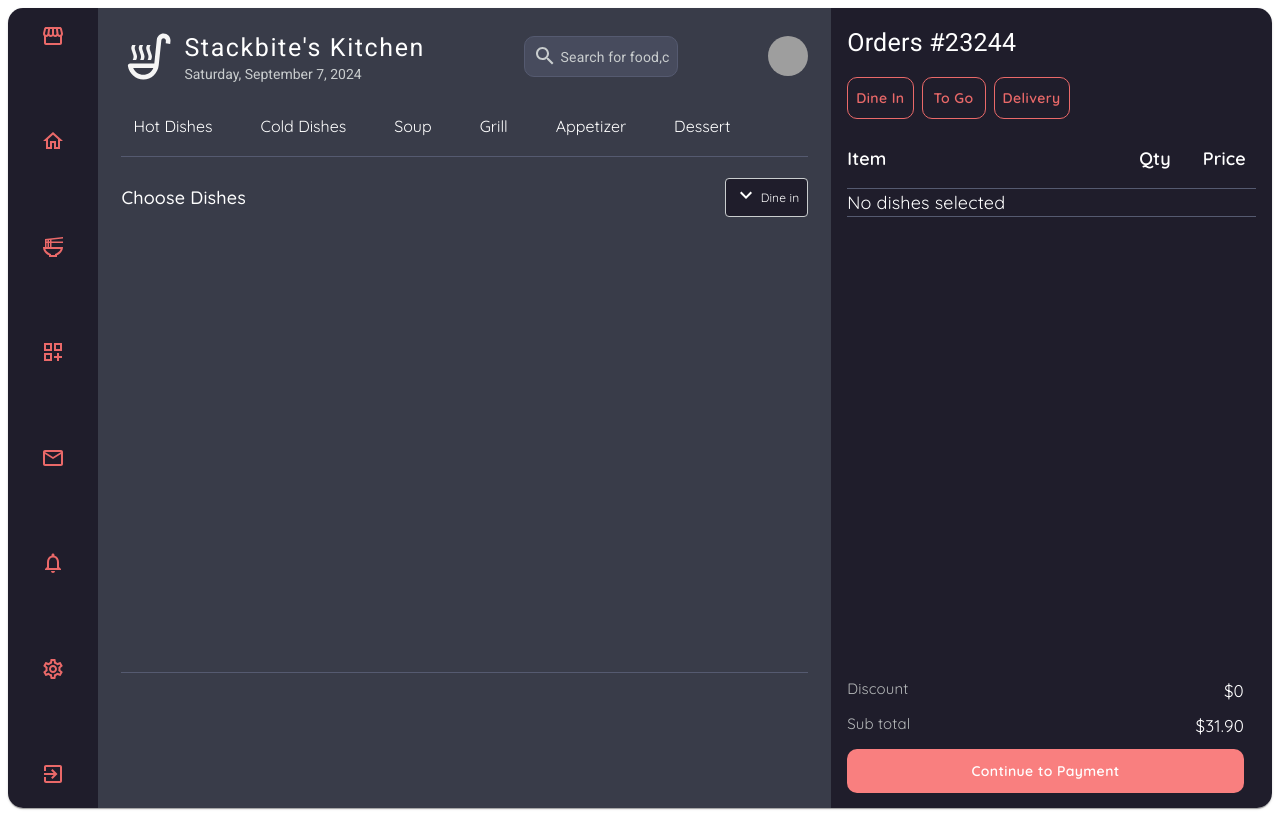
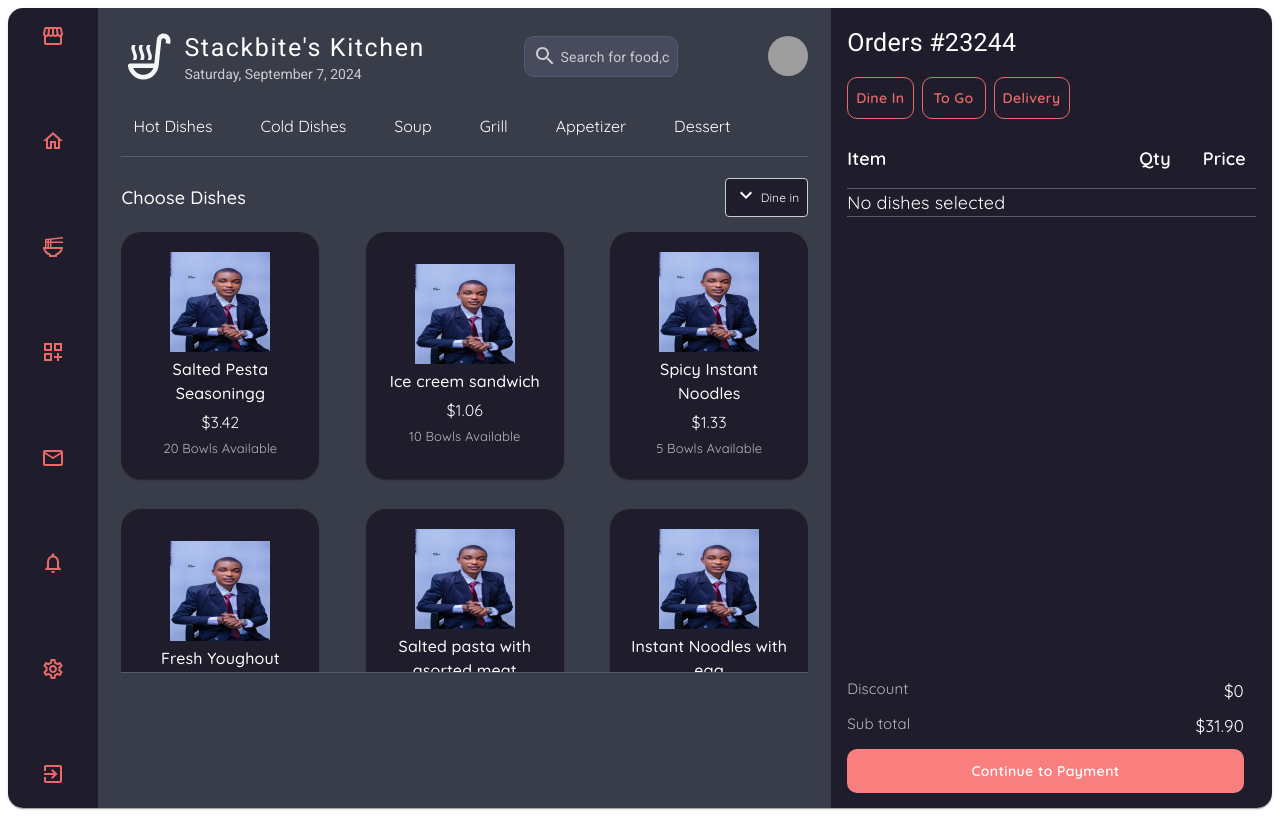
Before and after one commit to A-Richdom/FOOD-ORDERING-WEBITE, a React (Vite) app: page / in a window 1280 px wide. Built offline with nearby package versions, Linux system fonts and the light colour scheme; grey boxes are pictures that could not be loaded.

Commit message:
Correct initialization syntax for dishes in initialState object

```diff
--- a/src/Components/FEATURES/DishesSlice.js
+++ b/src/Components/FEATURES/DishesSlice.js
@@ -4,7 +4,116 @@ import { saveStateToLocalStorage, loadStateFromLocalStorage } from './LocalStora
 
 // Initialize state
 const initialState = loadStateFromLocalStorage() || {
-    dishes: [],
+    dishes : [
+        {
+            customer: 'Harry Richdom01',
+            imgSrc: 'CustomerImages/customer.jpg',
+            name: 'Salted Pesta Seasoningg',
+            price: '$3.42',
+            unitAvailable: '20 Bowls Available',
+            quantity: '3',
+            totalPrice: '$10.26',
+        },
+        {
+            customer: 'Harry Richdom02',
+            imgSrc: 'CustomerImages/customer.jpg',
+            name: 'Ice creem sandwich',
+            price: '$1.06',
+            unitAvailable: '10 Bowls Available',
+            quantity: '6',
+            totalPrice: '$20.56',
+        },
+        {
+            customer: 'Harry Richdom03',
+            imgSrc: 'CustomerImages/customer.jpg',
+            name: 'Spicy Instant Noodles',
+            price: '$1.33',
+            unitAvailable: '5 Bowls Available',
+            quantity: '9',
+            totalPrice: '$105.50',
+        },
+        {
+            customer: 'Harry Richdom04',
+            imgSrc: 'CustomerImages/customer.jpg',
+            name: 'Fresh Youghout',
+            price: '$3.33',
+            unitAvailable: '4 Bowls Available',
+            quantity: '2',
+            totalPrice: '$20.89',
+        },
+        {
+            customer: 'Harry Richdom05',
+            imgSrc: 'CustomerImages/customer.jpg',
+            name: 'Salted pasta with asorted meat',
+            price: '$2.33',
+            unitAvailable: '15 Bowls Available',
+            quantity: '35',
+            totalPrice: '$70.00',
+        },
+        {
+            customer: 'Harry Richdom06',
+            imgSrc: 'CustomerImages/customer.jpg',
+            name: 'Instant Noodles with egg',
+            price: '$10.33',
+            unitAvailable: '10 Bowls Available',
+            quantity: '1',
+            totalPrice: '$10.56',
+        },
+        {
+            customer: 'Harry Richdom07',
+            imgSrc: 'CustomerImages/customer.jpg',
+            name: 'Salted Pasta Seasooning',
+            price: '$3.42',
+            unitAvailable: '20 Bowls Available',
+            quantity: '120',
+            totalPrice: '$490.45',
+        },
+        {
+            customer: 'Harry Richdom08',
+            imgSrc: 'CustomerImages/customer.jpg',
+            name: 'Ice cream sandwich',
+            price: '$1.06',
+            unitAvailable: '3 Bowls Available',
+            quantity: '3',
+            totalPrice: '$23.11',
+        },
+        {
+            customer: 'Harry Richdom09',
+            imgSrc: 'CustomerImages/customer.jpg',
+            name: 'Spicy Instant Noodles',
+            price: '$1.33',
+            unitAvailable: '10 Bowls Available',
+            quantity: '25',
+            totalPrice: '$24.33',
+        },
+        {
+            customer: 'Harry Richdom10',
+            imgSrc: 'CustomerImages/customer.jpg',
+            name: 'Fresh Yooughout',
+            price: '$3.33',
+            unitAvailable: '20 Bowl Available',
+            quantity: '3',
+            totalPrice: '$10.11',
+        },
+        {
+            customer: 'Harry Richdom11',
+            imgSrc: 'CustomerImages/customer.jpg',
+            name: 'Salted pasta with assorted fish',
+            price: '$2.33',
+            unitAvailable: '20 Bowl Available',
+            quantity: '10',
+            totalPrice: '$4.76',
+        },
+        {
+            customer: 'Harry Richdom12',
+            imgSrc: 'CustomerImages/customer.jpg',
+            name: 'Salted pastaa with assorted meat',
+            price: '$2.33',
+            unitAvailable: '15 Bowls Available',
+            quantity: '11',
+            totalPrice: '$22.33',
+        },
+    ],
     selectedDishes: [],
     isVisible: false,
     isLoading: false,
--- a/src/Components/PopOverPage.jsx
+++ b/src/Components/PopOverPage.jsx
@@ -495,7 +495,7 @@ const PopOverPage = ({ selectedDishes, onClose }) => {
               </Typography>
             </PaymentPageNav>
 
-            <div className={classes.paymentPageBody}>
+            <div>
               <Typography sx={{
                 fontSize: {
                   xs: '14px',
@@ -684,7 +684,7 @@ const PopOverPage = ({ selectedDishes, onClose }) => {
             </CardNumber>
 
             <ExpCvvWrapper>
-              <div className={classes.expDate}>
+              <div>
                 <Typography sx={{
                   fontSize: {
                     xs: '8px',
@@ -752,7 +752,7 @@ const PopOverPage = ({ selectedDishes, onClose }) => {
                   }}
                 />
               </div>
-              <div className={classes.cvv}>
+              <div>
                 <Typography sx={{
                   fontSize: {
                     xs: '8px',
@@ -881,7 +881,7 @@ const PopOverPage = ({ selectedDishes, onClose }) => {
                 </Menu>
               </OrderType>
 
-              <div className={classes.tableNo}>
+              <div>
                 <Typography sx={{
                   fontSize: {
                     xs: '8px',
```
